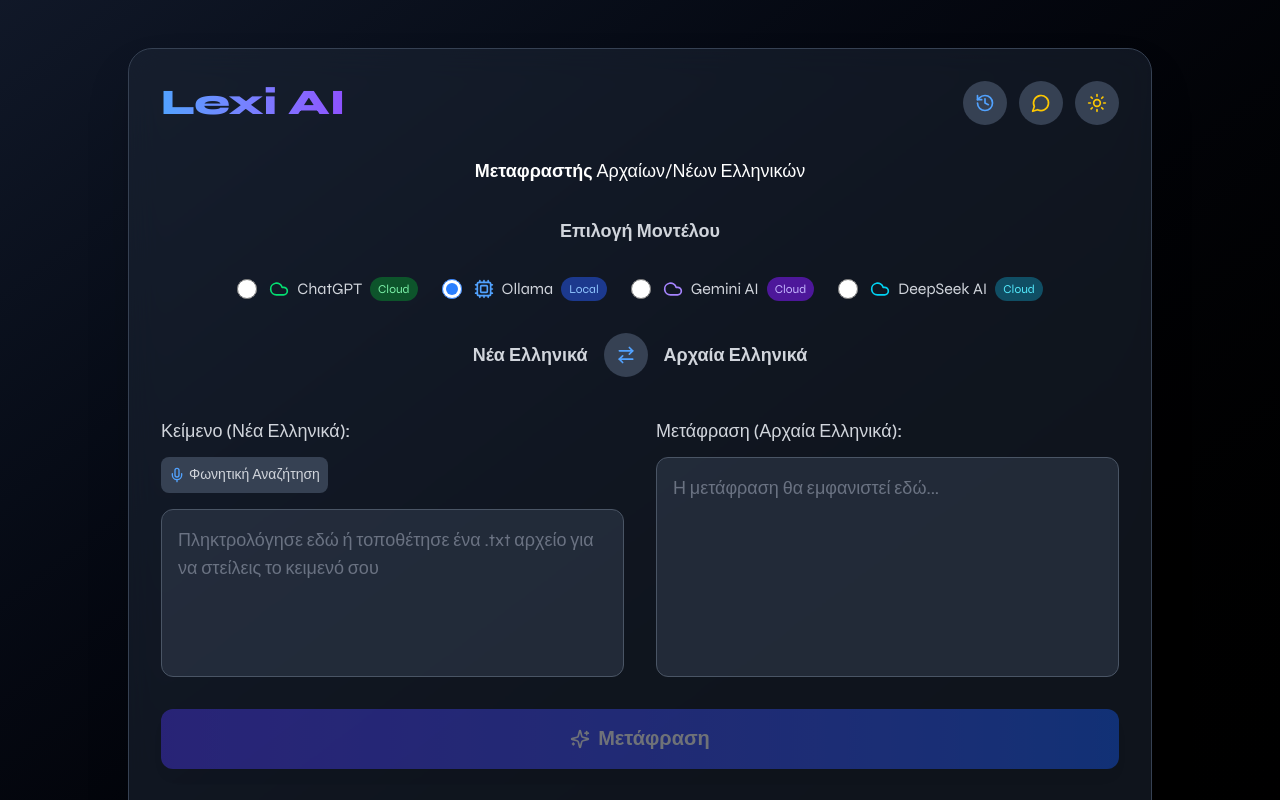
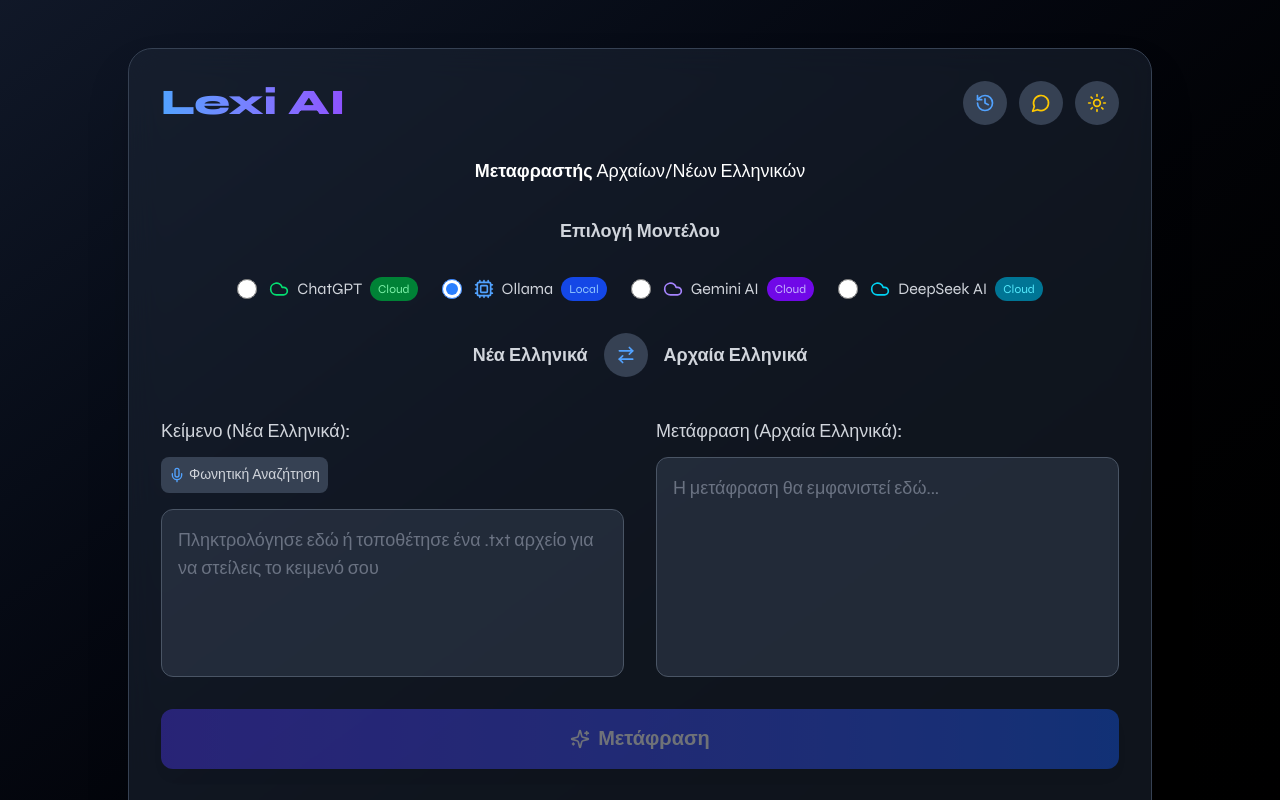
Before and after one commit to gioiliop7/greek-ai-translator, a Next.js app: page / in a window 1280 px wide. Shown: the top 800 px of the page. Built offline with nearby package versions, Linux system fonts and the light colour scheme.

Commit message:
Fix colors again

```diff
--- a/app/page.tsx
+++ b/app/page.tsx
@@ -654,7 +654,7 @@
                 <span>ChatGPT</span> {/* <-- Label text */}
                 <span
                   className={`ml-2 px-2 py-1 text-xs rounded-full text-green-300 ${
-                    darkMode ? "bg-green-900" : "bg-green-900/30"
+                    darkMode ? "bg-green-700" : "bg-green-900"
                   }`}
                 >
                   Cloud
@@ -689,7 +689,7 @@
                 <span>Ollama</span>
                 <span
                   className={`ml-2 px-2 py-1 text-xs rounded-full text-blue-300 ${
-                    darkMode ? "bg-blue-900" : "bg-blue-900/30"
+                    darkMode ? "bg-blue-700" : "bg-blue-900"
                   }`}
                 >
                   Local
@@ -723,7 +723,7 @@
                 <span>Gemini AI</span>
                 <span
                   className={`ml-2 px-2 py-1 text-xs rounded-full text-violet-300 ${
-                    darkMode ? "bg-violet-900" : "bg-violet-900/30"
+                    darkMode ? "bg-violet-700" : "bg-violet-900"
                   }`}
                 >
                   Cloud
@@ -756,7 +756,7 @@
                 <span>DeepSeek AI</span> {/* <-- New label text */}
                 <span
                   className={`ml-2 px-2 py-1  text-xs rounded-full text-cyan-300 ${
-                    darkMode ? "bg-cyan-900" : "bg-cyan-900/30"
+                    darkMode ? "bg-cyan-700" : "bg-cyan-900"
                   }`}
                 >
                   Cloud
```
